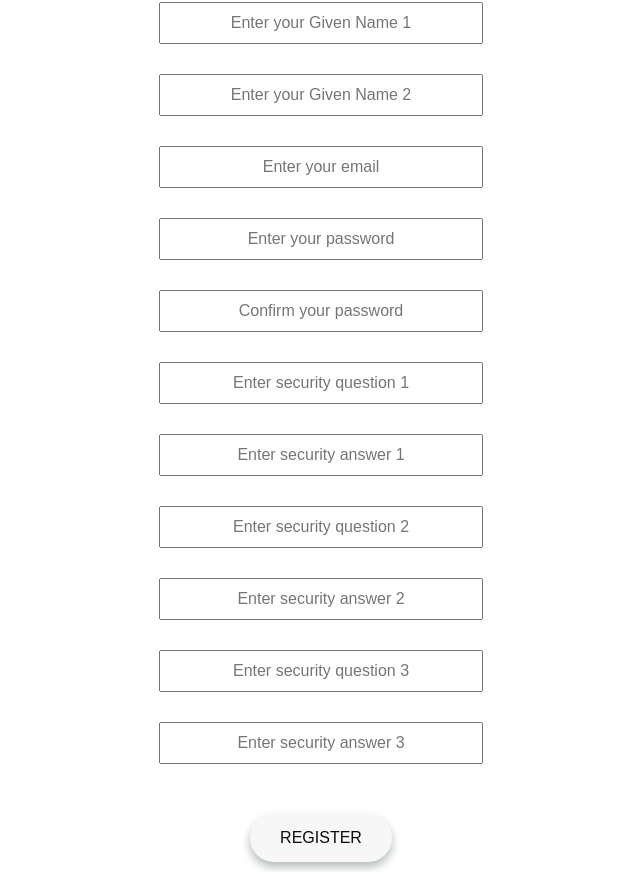
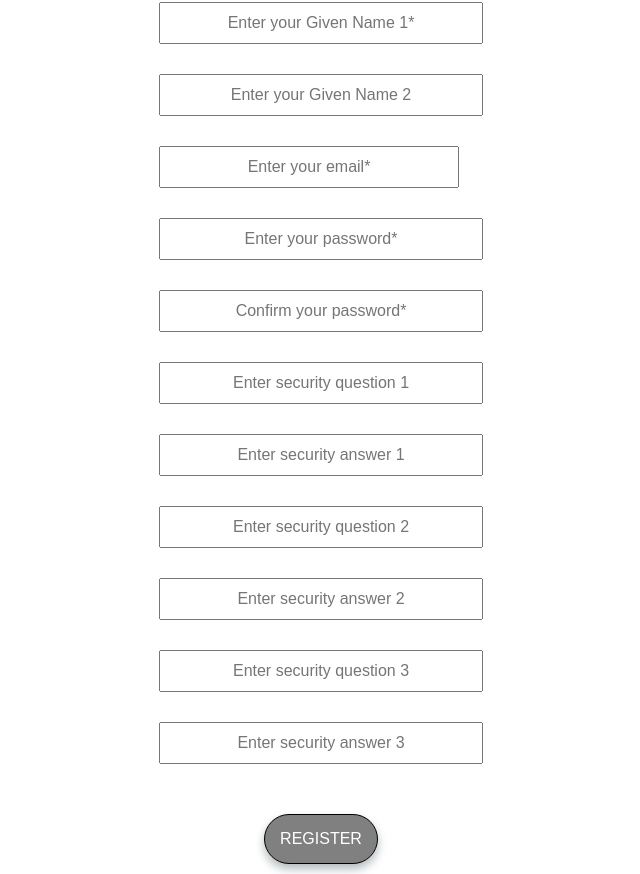
Before and after one commit to jeetagrawal21/Sask-Web-App, a React (Create React App) app in the folder app/: page /Register in a window 1280 px wide. Shown: the part 152-1026 px from the top of the page, without its empty margins (319-959 px from the left). Built offline with nearby package versions, Linux system fonts and the light colour scheme.

Commit message:
Update Text.tsx

```diff
--- a/app/src/components/RegisterPageComponents/Text.tsx
+++ b/app/src/components/RegisterPageComponents/Text.tsx
@@ -1,16 +1,72 @@
 import '../../stylings/RegisterPageStyles/Text.css';
 import axios from 'axios';
-import React from 'react';
+import React, { Component, useState } from 'react';
 
 
 // post request using axios to post user registration data
 function Text() {
+  const [isValidEmail, setIsValidEmail] = useState(false);
+  const [isValidPassword, setIsValidPassword] = useState(false);
+  const [email, setEmail] = useState("");
+  const [password, setPassword] = useState("");
+
+  const [isValidSecurityQuestion1, setIsValidSecurityQuestion1] = useState(false);
+  const [isValidSecurityQuestion2, setIsValidSecurityQuestion2] = useState(false);
+  const [isValidSecurityQuestion3, setIsValidSecurityQuestion3] = useState(false);
+  const [securityQuestion1, setSecurityQuestion1] = useState("");
+  const [securityQuestion2, setSecurityQuestion2] = useState("");
+  const [securityQuestion3, setSecurityQuestion3] = useState("");
+
+  const [isValidSecurityAnswer1, setIsValidSecurityAnswer1] = useState(false);
+  const [isValidSecurityAnswer2, setIsValidSecurityAnswer2] = useState(false);
+  const [isValidSecurityAnswer3, setIsValidSecurityAnswer3] = useState(false);
+  const [securityAnswer1, setSecurityAnswer1] = useState("");
+  const [securityAnswer2, setSecurityAnswer2] = useState("");
+  const [securityAnswer3, setSecurityAnswer3] = useState("");
+
+  const [isValidSurname, setIsValidSurname] = useState(false);
+  const [isValidGivenName1, setIsValidGivenName1] = useState(false);
+  const [isValidGivenName2, setIsValidGivenName2] = useState(false);
+
+  const [surname, setSurname] = useState("");
+  const [givenName1, setGivenName1] = useState("");
+  const [givenName2, setGivenName2] = useState("");
+
+  function checkEmail(e:any){
+    const emailRegex = /^\w+([\.-]?\w+)*@\w+([\.-]?\w+)*(\.\w{2,3})+$/;
+    setEmail(e.target.value);
+    setIsValidEmail(emailRegex.test(e.target.value));
+  }
+
+  function checkPassword(e:any){
+    const passwordRegex = /^(?=.*[a-z])(?=.*[A-Z])(?=.*\d)(?=.*[@$!%*?&])[A-Za-z\d@$!%*?&]{8,}$/;
+    setPassword(e.target.value);
+    setIsValidPassword(passwordRegex.test(e.target.value));
+  }
+
+  function checkSurname(e:any) {
+    const SurnameRegex=/^[a-zA-Z\s]{1,}$/;
+    setSurname(e.target.value);
+    setIsValidSurname(SurnameRegex.test(e.target.value));
+  }
+
+  function checkName(e:any){
+    const nameRegex=/^[a-zA-Z\s]{1,}$/;
+    setGivenName1(e.target.value);
+    setIsValidGivenName1(nameRegex.test(e.target.value));
+  }
+
+  function handleDisable():boolean{
+    let result=!isValidEmail || !isValidPassword || !isValidGivenName1 || !isValidSurname || !isValidSecurityQuestion1 || !isValidSecurityQuestion2 || !isValidSecurityQuestion3 || !isValidSecurityAnswer1 || !isValidSecurityAnswer2 || !isValidSecurityAnswer3;
+    return result;
+  }
+
   function postRegistrationData() {
     // checks if the passwords put in password and confirm password fields are exactly the same
-    // if (
-    //   (document.getElementById('password') as HTMLInputElement).value ===
-    //   (document.getElementById('confirm') as HTMLInputElement).value
-    // ) {
+    if (
+      (document.getElementById('password') as HTMLInputElement).value ===
+      (document.getElementById('confirm') as HTMLInputElement).value
+    ) {
     const participantInfo = {
       surname: (document.getElementById('surname') as HTMLInputElement).value,
       email: (document.getElementById('email') as HTMLInputElement).value,
@@ -39,42 +95,65 @@ function Text() {
     axios
       .post('http://localhost:3000/postregistrationinfo', participantInfo)
       .then((response) => {});
-    // } else {
-    //   alert('Error, password is not consistent in both fields');
-    // }
+    } else {
+      alert('Error, password is not consistent in both fields');
+    }
   }
   return (
     <div className="register">
       <form>
         {/* Textfield to enter surname */}
         <div>
-          <input placeholder="Enter your surname" id="surname"></input>
+          <input placeholder="Enter your surname*" id="surname" type="text" value={surname} onChange={(e) => {checkSurname(e)}}>
+          </input>
         </div>
+
+        {/* If the given name is not valid, this will display an error message. */}
+        {!isValidSurname && surname!=="" &&<>
+        <p>Please enter a valid surname. It must not be less than 1 characters and cannot include numbers or special characters</p></>}
 
         {/* Textfield to enter Given name 1 */}
         <div>
-          <input placeholder="Enter your Given Name 1" id="givenName1"></input>
+          <input placeholder="Enter your Given Name 1*" id="givenName1" type="text" value={givenName1} onChange={(e) => {checkName(e)}}></input>
         </div>
+
+        {/* If the given name is not valid, this will display an error message. */}
+        {!isValidGivenName1 && givenName1!=="" &&<>
+        <p>Please enter a Name. It must not be less than 1 characters and cannot include numbers or special characters</p></>}
 
         {/* Textfield to enter Given name 2 */}
         <div>
           <input placeholder="Enter your Given Name 2" id="givenName2"></input>
         </div>
 
+
         {/* Textfield to enter email */}
-        <div>
-          <input placeholder="Enter your email" id="email" type="text"></input>
+        <div className="Email">
+          <input placeholder="Enter your email*"
+          className="input-fields"
+          id="email"
+          type="text"
+          value={email}
+          onChange={(e) => {checkEmail(e)}}></input>
         </div>
+
+        {/* If the given email is not valid, this will display an error message. */}
+        {!isValidEmail && email!=="" ?<>
+        <p>Please enter a valid email</p></>:<></>}
 
         {/* Textfield to enter password */}
         <div>
-          <input placeholder="Enter your password" id="password"></input>
+          <input placeholder="Enter your password*" id="password" value={password} onChange={(e) => {checkPassword(e)}}></input>
         </div>
+
+        {/* If the typed password does not meet the criteria, this will display an error message. */}
+        {!isValidPassword && password!=="" &&<>
+        <p>Please enter valid password. It must not be less than 8 characters and must include a special character</p></>}
 
         {/* Textfield to confirm password */}
         <div>
           <input
-            placeholder="Confirm your password"
+            placeholder="Confirm your password*"
             id="confirm-password"
           ></input>
         </div>
@@ -130,13 +209,14 @@ function Text() {
         </div>
 
         <div className="register-page-button-div">
-          <button className="signin-button" onClick={postRegistrationData}>
+          <button disabled={handleDisable()} className="signin-button" onClick={postRegistrationData}>
             REGISTER
           </button>
         </div>
       </form>
     </div>
   );
+
 }
 
 export default Text;
```
